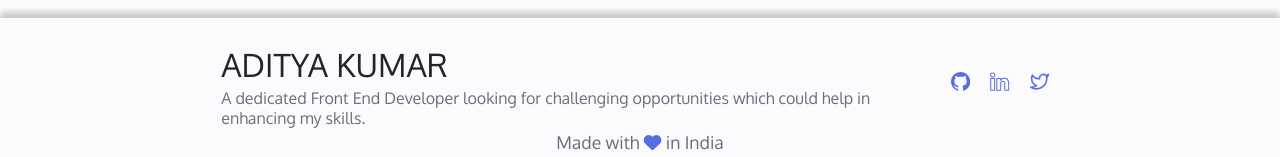
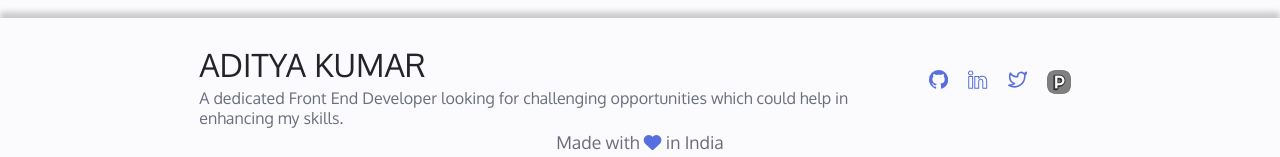
Before and after one commit to adityaK87/My-Portfolio, a React (Create React App) app: page / in a window 1280 px wide. Shown: the part 606-763 px from the top of the page. Built offline with nearby package versions, Linux system fonts and the light colour scheme.

Commit message:
Add peerlist profile

```diff
--- a/src/components/Contact/Contact.js
+++ b/src/components/Contact/Contact.js
@@ -6,6 +6,7 @@ import { VscGithubInverted } from "react-icons/vsc";
 import { SlSocialLinkedin } from "react-icons/sl";
 import { FiTwitter } from "react-icons/fi";
 import { BiSend } from "react-icons/bi";
+import Peerlist from "../../assets/peerlist.png";
 
 const Contact = () => {
 	return (
@@ -76,6 +77,16 @@ const Contact = () => {
 							</span>
 						</a>
 					</li>
+					<li>
+						<a
+							href='https://peerlist.io/adityak87'
+							target='_blank'
+							rel='noreferrer'>
+							<span className='peerlist social_btns'>
+								<img src={Peerlist} alt='PeerList' />
+							</span>
+						</a>
+					</li>
 				</ul>
 			</div>
 
--- a/src/components/HomeFooter/HomeFooter.js
+++ b/src/components/HomeFooter/HomeFooter.js
@@ -3,6 +3,7 @@ import "./HomeFooter.css";
 import { VscGithubInverted } from "react-icons/vsc";
 import { SlSocialLinkedin } from "react-icons/sl";
 import { FiTwitter } from "react-icons/fi";
+import Peerlist from "../../assets/peerlist.png";
 
 const HomeFooter = () => {
 	return (
@@ -50,6 +51,16 @@ const HomeFooter = () => {
 									</span>
 								</a>
 							</li>
+							<li>
+								<a
+									href='https://peerlist.io/adityak87'
+									target='_blank'
+									rel='noreferrer'>
+									<span className='peerlist social_btns'>
+										<img src={Peerlist} alt='PeerList' />
+									</span>
+								</a>
+							</li>
 						</ul>
 					</div>
 				</div>
```
Also changed, not shown: src/assets/peerlist.png (added).
